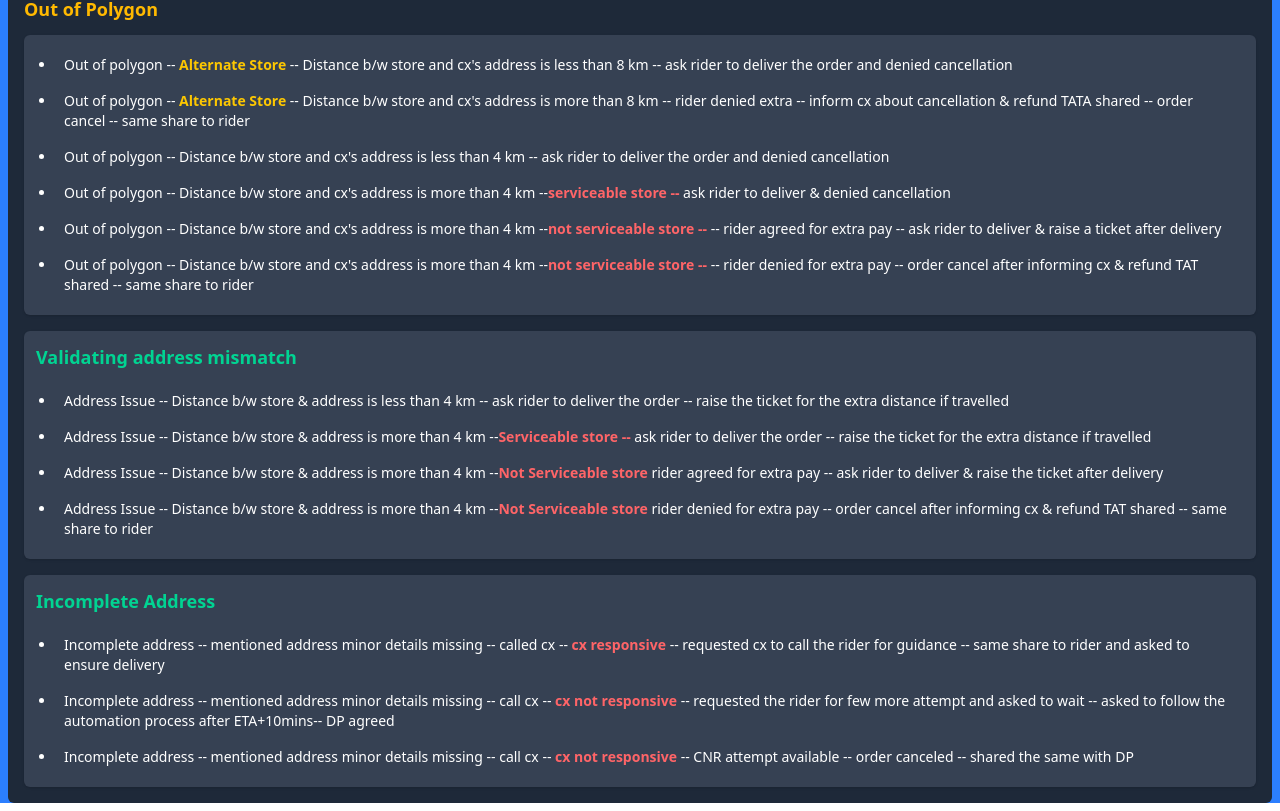
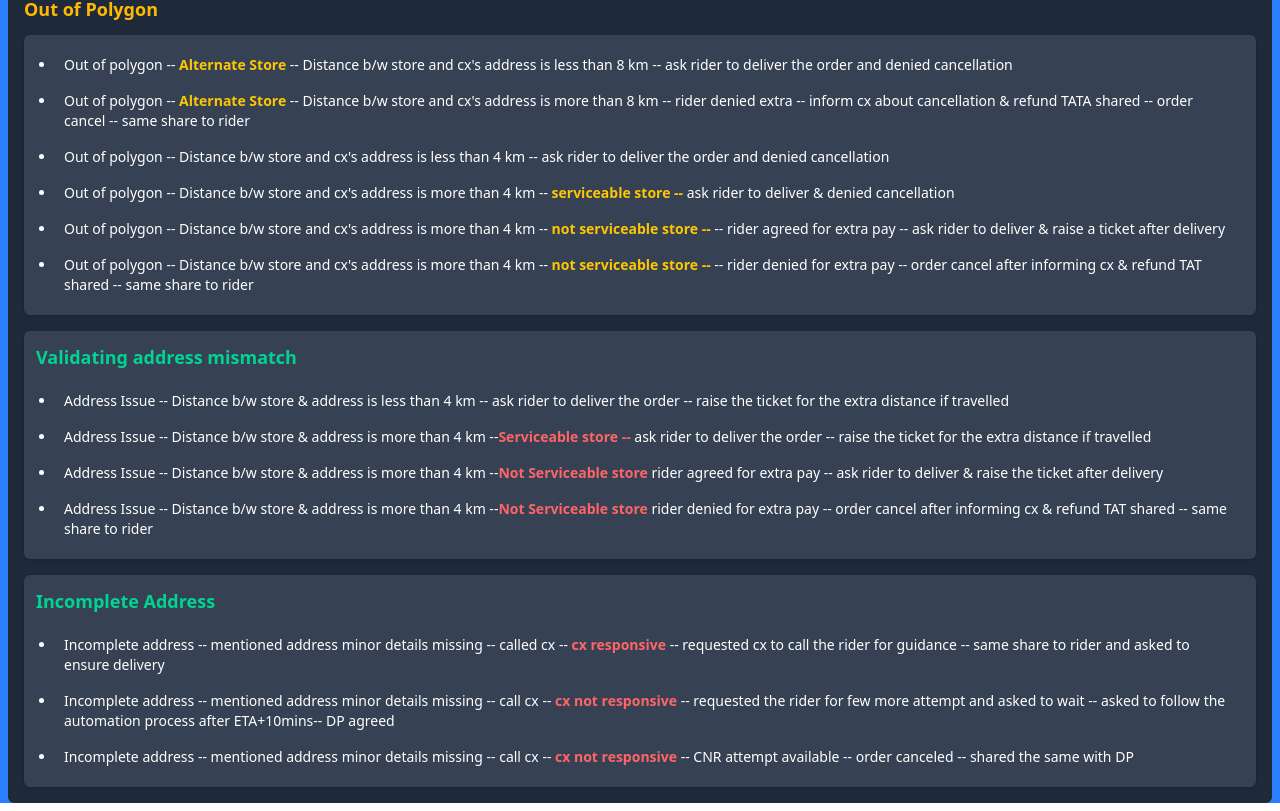
Before and after one commit to Code-with-Sahani/Blinket-DP, a React (Vite) app: page / in a window 1280 px wide. Shown: the part 9156-9967 px from the top of the page. Built offline with nearby package versions, Linux system fonts and the light colour scheme.

Commit message:
Update AddressIssue.jsx

```diff
--- a/src/Components/AddressIssue.jsx
+++ b/src/Components/AddressIssue.jsx
@@ -14,11 +14,11 @@ const AddressIssue = () => {
 
                         <li className="p-2">Out of polygon -- Distance b/w store and cx's address is less than 4 km -- ask rider to deliver the order and denied cancellation </li>
 
-                        <li className="p-2">Out of polygon -- Distance b/w store and cx's address is more than 4 km --<strong className="text-red-400 font-semibold">serviceable store -- </strong> ask rider to deliver & denied cancellation </li>
+                        <li className="p-2">Out of polygon -- Distance b/w store and cx's address is more than 4 km -- <strong className="text-yellow-400 font-semibold">serviceable store -- </strong> ask rider to deliver & denied cancellation </li>
 
-                        <li className="p-2">Out of polygon -- Distance b/w store and cx's address is more than 4 km --<strong className="text-red-400 font-semibold">not serviceable store -- </strong> -- rider agreed for extra pay -- ask rider to deliver & raise a ticket after delivery </li>
+                        <li className="p-2">Out of polygon -- Distance b/w store and cx's address is more than 4 km -- <strong className="text-yellow-400 font-semibold">not serviceable store -- </strong> -- rider agreed for extra pay -- ask rider to deliver & raise a ticket after delivery </li>
 
-                        <li className="p-2">Out of polygon -- Distance b/w store and cx's address is more than 4 km --<strong className="text-red-400 font-semibold">not serviceable store -- </strong> -- rider denied for extra pay -- order cancel after informing cx & refund TAT shared -- same share to rider</li>
+                        <li className="p-2">Out of polygon -- Distance b/w store and cx's address is more than 4 km -- <strong className="text-yellow-400 font-semibold">not serviceable store -- </strong> -- rider denied for extra pay -- order cancel after informing cx & refund TAT shared -- same share to rider</li>
 
                     </ul>
                 </div>
```
